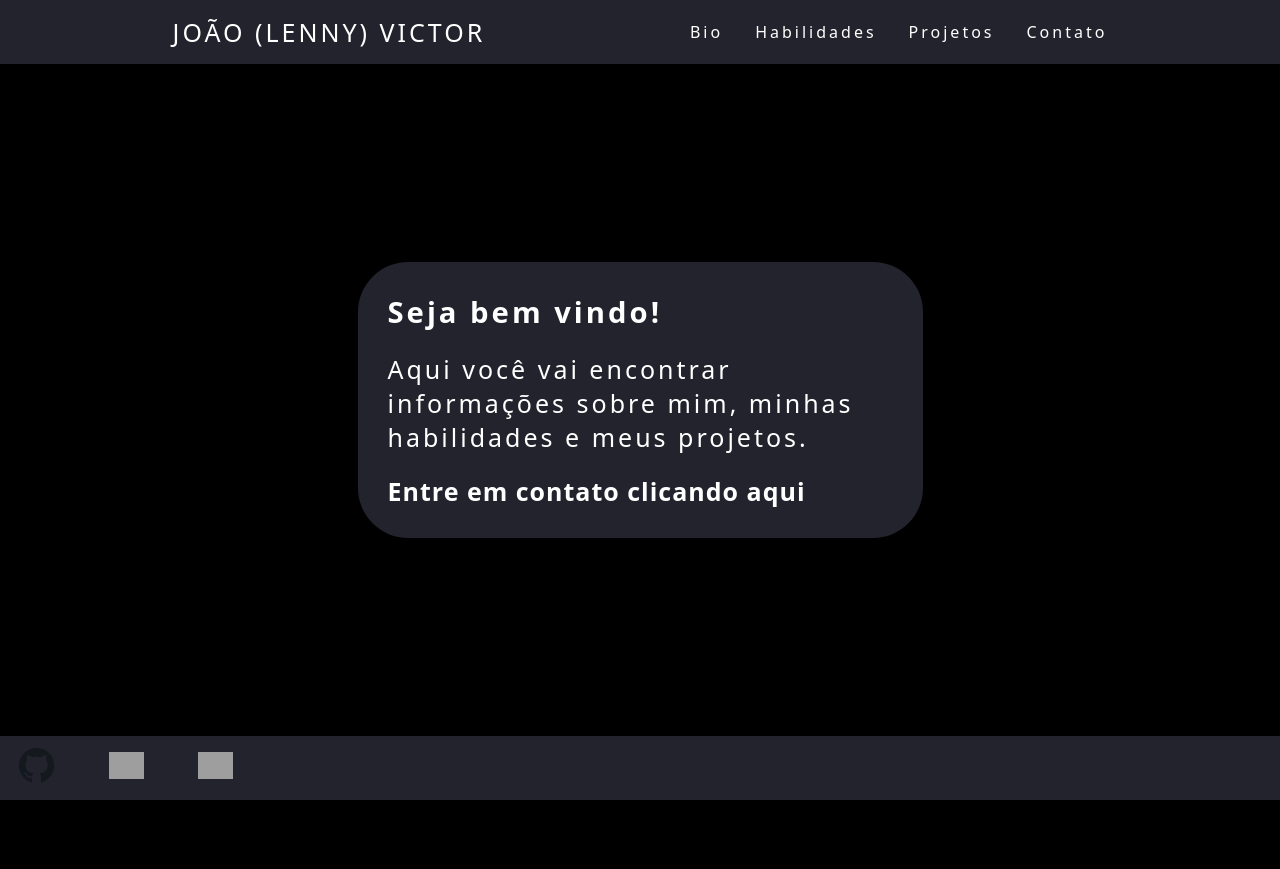
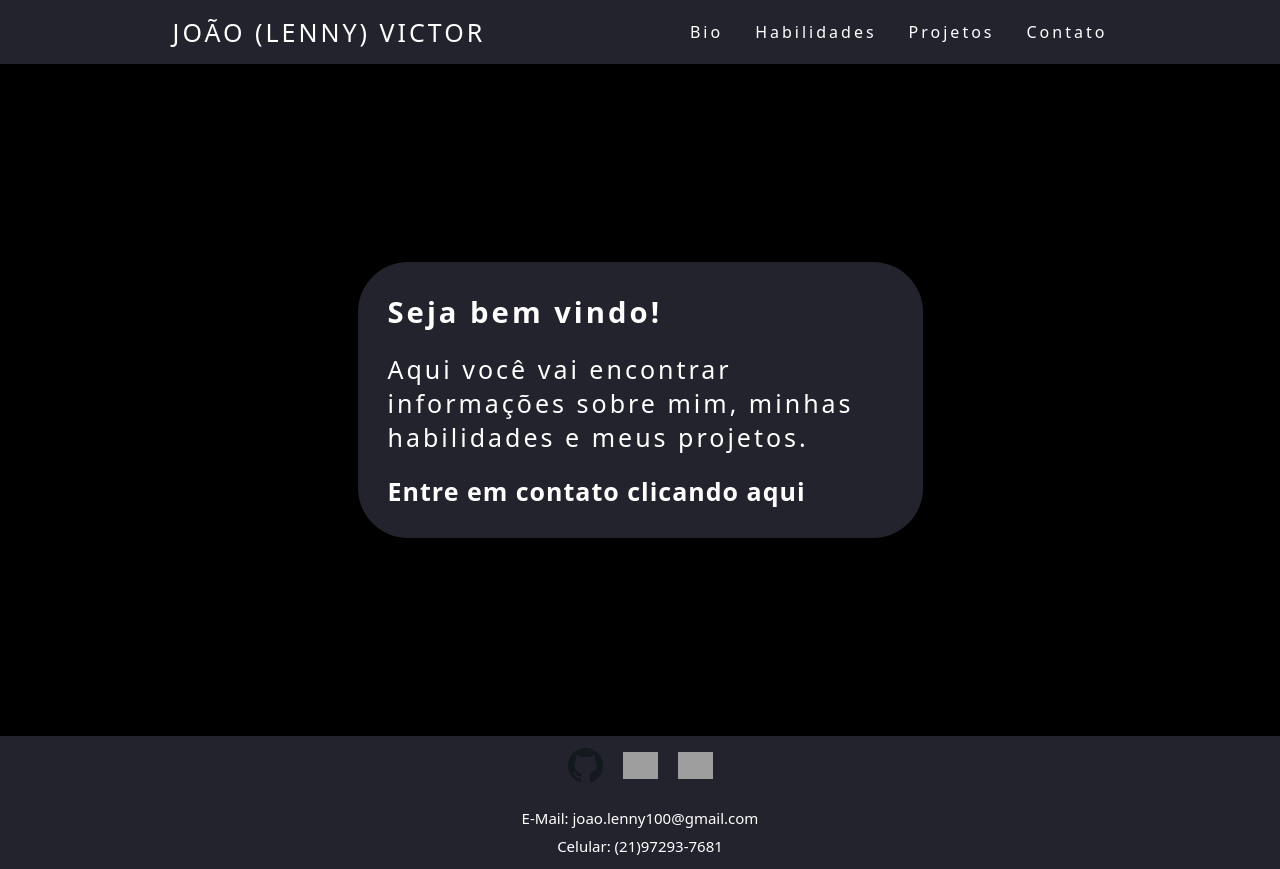
Before and after one commit to JVLENNY10/JVLENNY10.github.io, a React (Create React App) app: page / in a window 1280 px wide. Before the commit the page ends 844 px from the top, so only its background shows below. Built offline with nearby package versions, Linux system fonts and the light colour scheme; grey boxes are pictures that could not be loaded.

Commit message:
CSS - componentes
- Editando estilizações no arquivo "footer.css".

```diff
--- a/src/css/components/footer.css
+++ b/src/css/components/footer.css
@@ -1,11 +1,21 @@
 footer {
   background-color: #23232e;
   display: flex;
-  height: 8vh;
+  min-height: 8vh;
+}
+
+.div-footer {
+  align-items: center;
+  color: #fff;
+  display: flex;
+  flex-wrap: wrap;
+  justify-content: space-evenly;
+  margin: 0 auto;
+  width: 25vw;
 }
 
 .social-networks {
-  margin: 0 auto;
+  display: flex;
 }
 
 .social-networks img {
@@ -13,5 +23,25 @@ footer {
 }
 
 .instagram-link {
-  margin: 0 35px;
+  margin: 0 20px;
 }
+
+.contact {
+  display: flex;
+  flex-direction: column;
+  justify-content: space-evenly;
+  min-height: 8vh;
+  text-align: center;
+}
+
+@media (max-width: 1300px) {
+  .div-footer {
+    flex-direction: column;
+    margin-bottom: 5px;
+    width: 100vw;
+  }
+
+  .contact {
+    font-size: 15px;
+  }
+}
```
